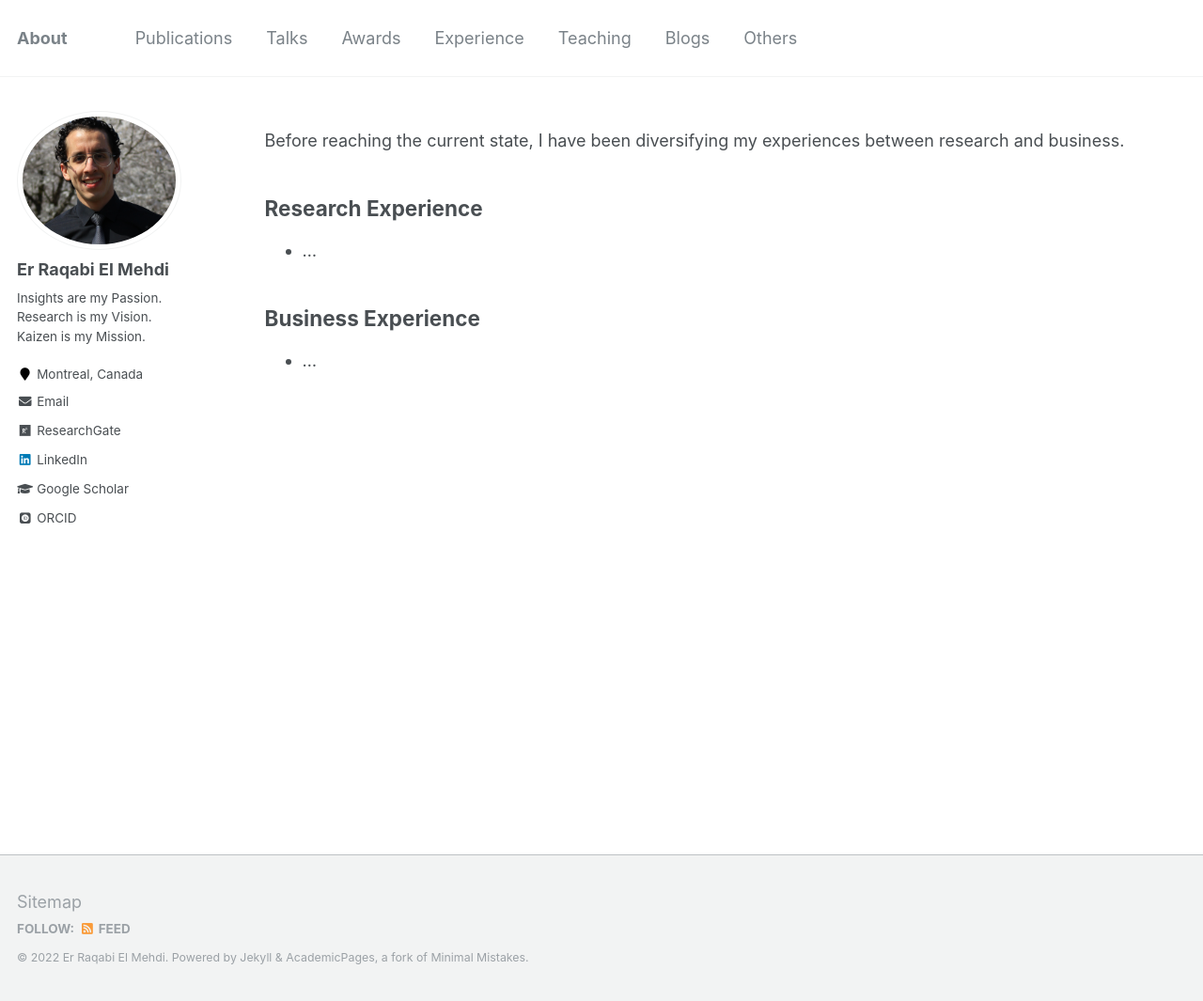
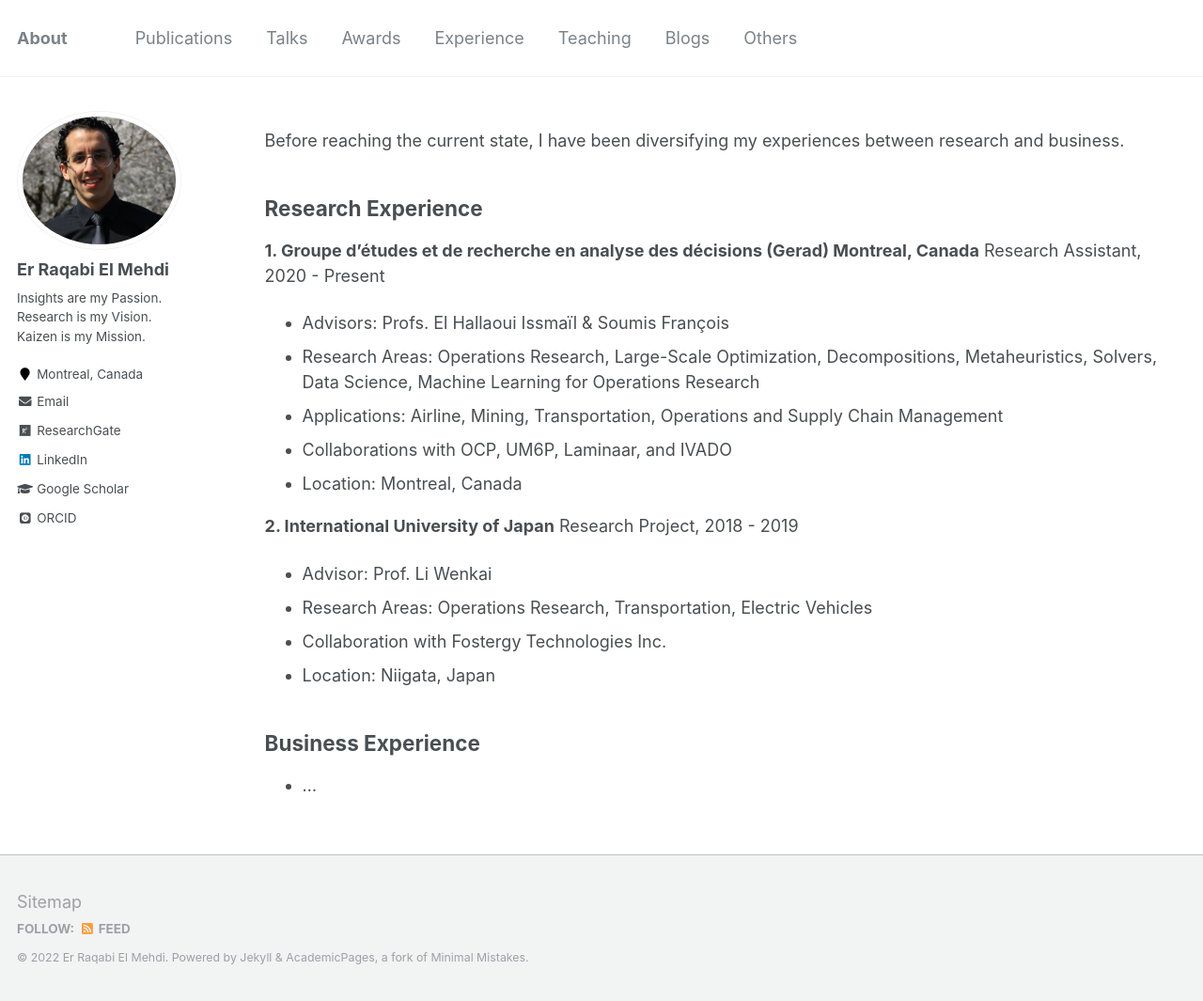
Before and after one commit to RqbMedi/rqbmedi.github.io, a Jekyll site: the page built from _pages/others.md, in a window 1280 px wide and 1065 px high. Shown: the whole window at 94% size. Built offline with Jekyll 4.4.1, drawn with Linux system fonts in a browser that asks for light colours; some web fonts are replaced.

Commit message:
Update others.md

```diff
--- a/_pages/others.md
+++ b/_pages/others.md
@@ -11,8 +11,20 @@ Before reaching the current state, I have been diversifying my experiences betwe
 
 Research Experience
 ------
-* ...
+**1. Groupe d’études et de recherche en analyse des décisions (Gerad) Montreal, Canada**
+Research Assistant, 2020 - Present
+ - Advisors: Profs. El Hallaoui Issmaïl & Soumis François
+ - Research Areas: Operations Research, Large-Scale Optimization, Decompositions, Metaheuristics, Solvers, Data Science, Machine Learning for Operations Research
+ - Applications: Airline, Mining, Transportation, Operations and Supply Chain Management
+ - Collaborations with OCP, UM6P, Laminaar, and IVADO
+ - Location: Montreal, Canada
 
+**2. International University of Japan**
+Research Project, 2018 - 2019
+ - Advisor: Prof. Li Wenkai
+ - Research Areas: Operations Research, Transportation, Electric Vehicles
+ - Collaboration with Fostergy Technologies Inc.
+ - Location: Niigata, Japan
 
 Business Experience
 ------
```
